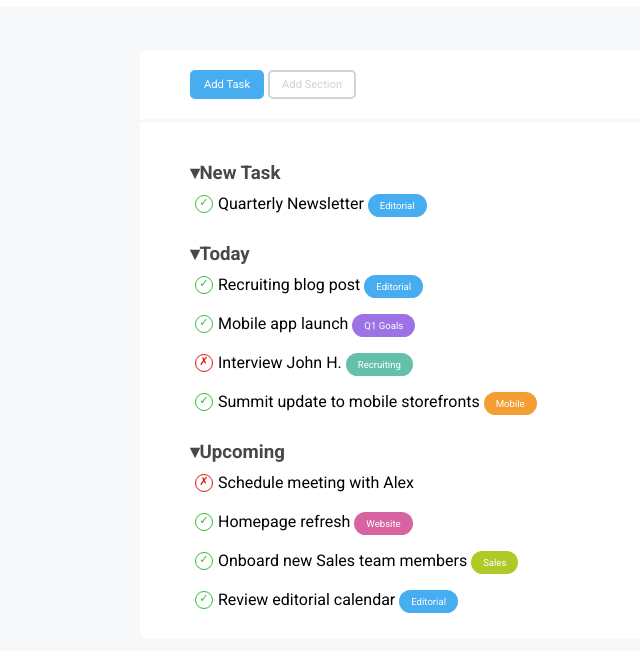
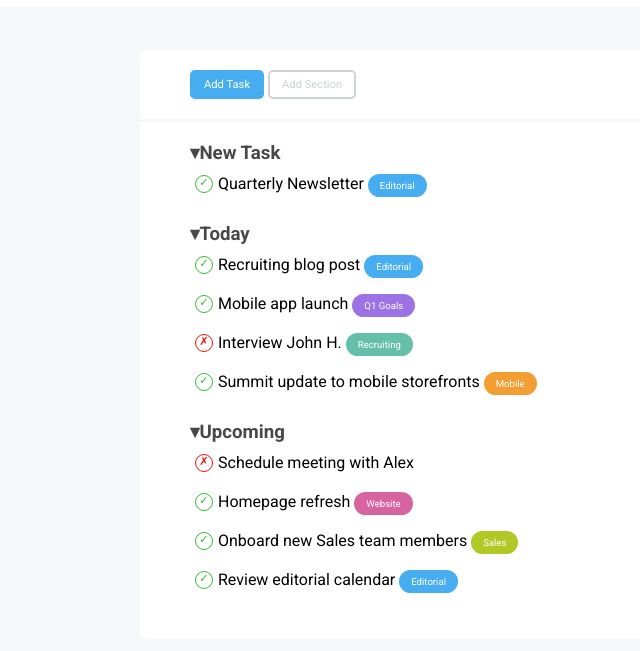
Before and after one commit to BeatriceRocchi/html-css-toboolist, a plain HTML site: page index.html in a window 1280 px wide. Shown: the part 63-714 px from the top of the page, without its empty margins (0-640 px from the left). Drawn offline with Linux system fonts and the light colour scheme.

Commit message:
[fix] title of list

```diff
--- a/assets/style/style.css
+++ b/assets/style/style.css
@@ -10,7 +10,7 @@ body {
 }
 
 ul {
-  margin-top: 20px;
+  margin-bottom: 20px;
 }
 
 li {
--- a/index.html
+++ b/index.html
@@ -32,16 +32,16 @@
       <!-- List section -->
       <div class="container rounded-bottom">
         <section class="list-section">
+          <h3 class="list-title">New Task</h3>
           <ul>
-            <h3 class="list-title">New Task</h3>
             <li>
               <span class="checklist tick">Quarterly Newsletter</span>
               <span class="tag blue">Editorial</span>
             </li>
           </ul>
 
+          <h3 class="list-title">Today</h3>
           <ul>
-            <h3 class="list-title">Today</h3>
             <li>
               <span class="checklist tick">Recruiting blog post</span>
               <span class="tag blue">Editorial</span>
@@ -55,13 +55,15 @@
               <span class="tag green">Recruiting</span>
             </li>
             <li>
-              <span class="checklist tick">Summit update to mobile storefronts</span>
+              <span class="checklist tick"
+                >Summit update to mobile storefronts</span
+              >
               <span class="tag orange">Mobile</span>
             </li>
           </ul>
 
+          <h3 class="list-title">Upcoming</h3>
           <ul>
-            <h3 class="list-title">Upcoming</h3>
             <li>
               <span class="checklist cross">Schedule meeting with Alex</span>
             </li>
```
